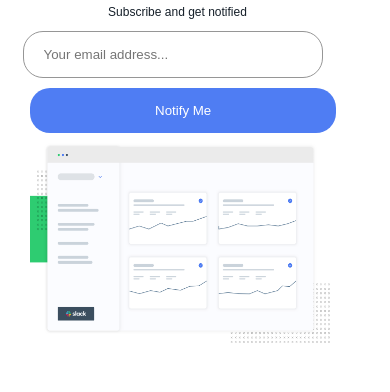
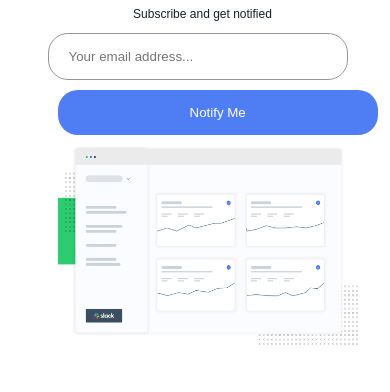
Before and after one commit to HenryAgu/pingPage, a plain HTML site: page index.html in a window 390 px wide. Shown: the part 171-563 px from the top of the page. Drawn offline with Linux system fonts and the light colour scheme; a web font is replaced by a local one.

Commit message:
Second Commit

```diff
--- a/stylesheet.css
+++ b/stylesheet.css
@@ -123,7 +123,8 @@ footer{
 @media screen and (max-width: 480px) {
 
     .main{
-        margin-top: 50px;
+        margin-top: 20px;
+        margin-left: 50px;
     }
 
     .image-header{
@@ -149,9 +150,9 @@ footer{
     button{
         display: block;
         margin-top: 10px;
-        margin-left: 30px;
-        padding-left: 125px;
-        padding-right:125px;
+        margin-left: 10px;
+        padding-left: 132px;
+        padding-right:132px;
         padding-top: 15px;
         padding-bottom: 15px;
     }
@@ -169,9 +170,9 @@ footer{
     .dashboard{
         width: 300px;
         height: 200px;
-        margin-left: 30px;
+        margin-left: 10px;
         margin-top: -20px;
-        margin-bottom: 150px;
+        margin-bottom: 50px;
     }
 
     .icons{
```
